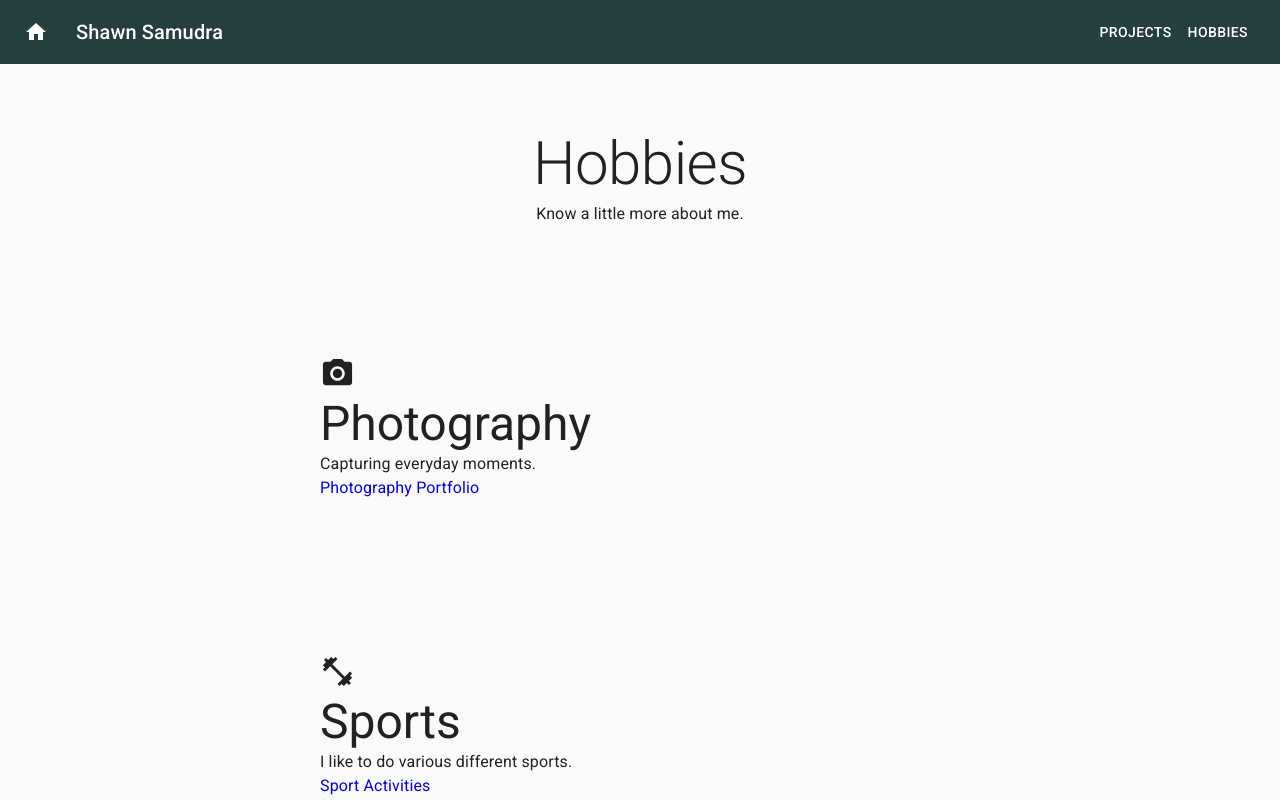
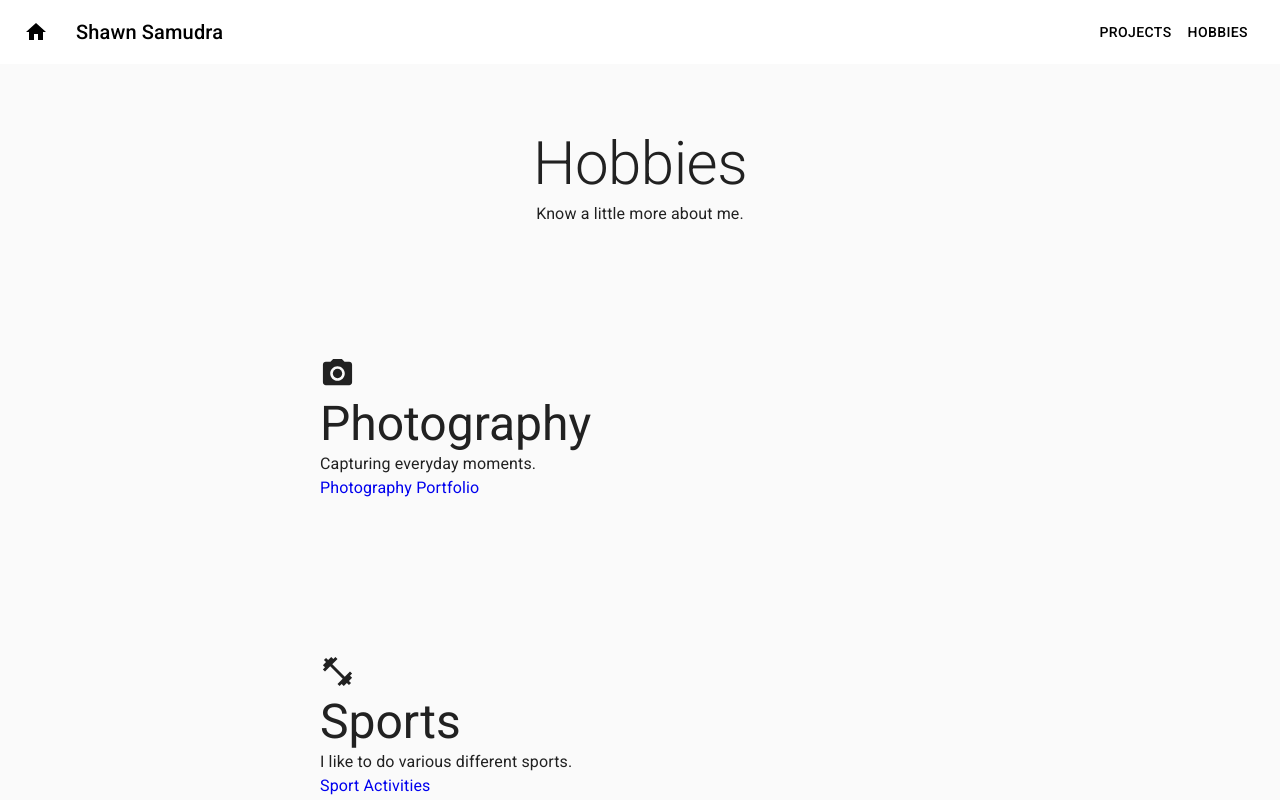
Before and after one commit to ElmoSamudra/portfolio, a React (Create React App) app: page /hobbies in a window 1280 px wide. Shown: the top 800 px of the page. Built offline with nearby package versions, Linux system fonts and the light colour scheme.

Commit message:
change coloring

```diff
--- a/src/components/NavBar.js
+++ b/src/components/NavBar.js
@@ -9,8 +9,8 @@ import HomeIcon from "@material-ui/icons/Home";
 const useStyles = makeStyles((theme) => ({
   root: {
     flexGrow: 1,
-    backgroundColor: "#253f3f",
-    color: "white",
+    backgroundColor: "white",
+    color: "black",
   },
   menuButton: {
     marginRight: theme.spacing(2),
--- a/src/pages/FrontPage.js
+++ b/src/pages/FrontPage.js
@@ -32,10 +32,10 @@ export default function FrontPage() {
         {/* Welcome */}
         <Grid input xs={12} className={classes.title}>
           <Hidden smDown>
-            <Typography variant="h1">Welcome</Typography>
+            <Typography variant="h1">Welcome.</Typography>
           </Hidden>
           <Hidden mdUp>
-            <Typography variant="h2">Welcome</Typography>
+            <Typography variant="h2">Welcome.</Typography>
           </Hidden>
         </Grid>
 
```
